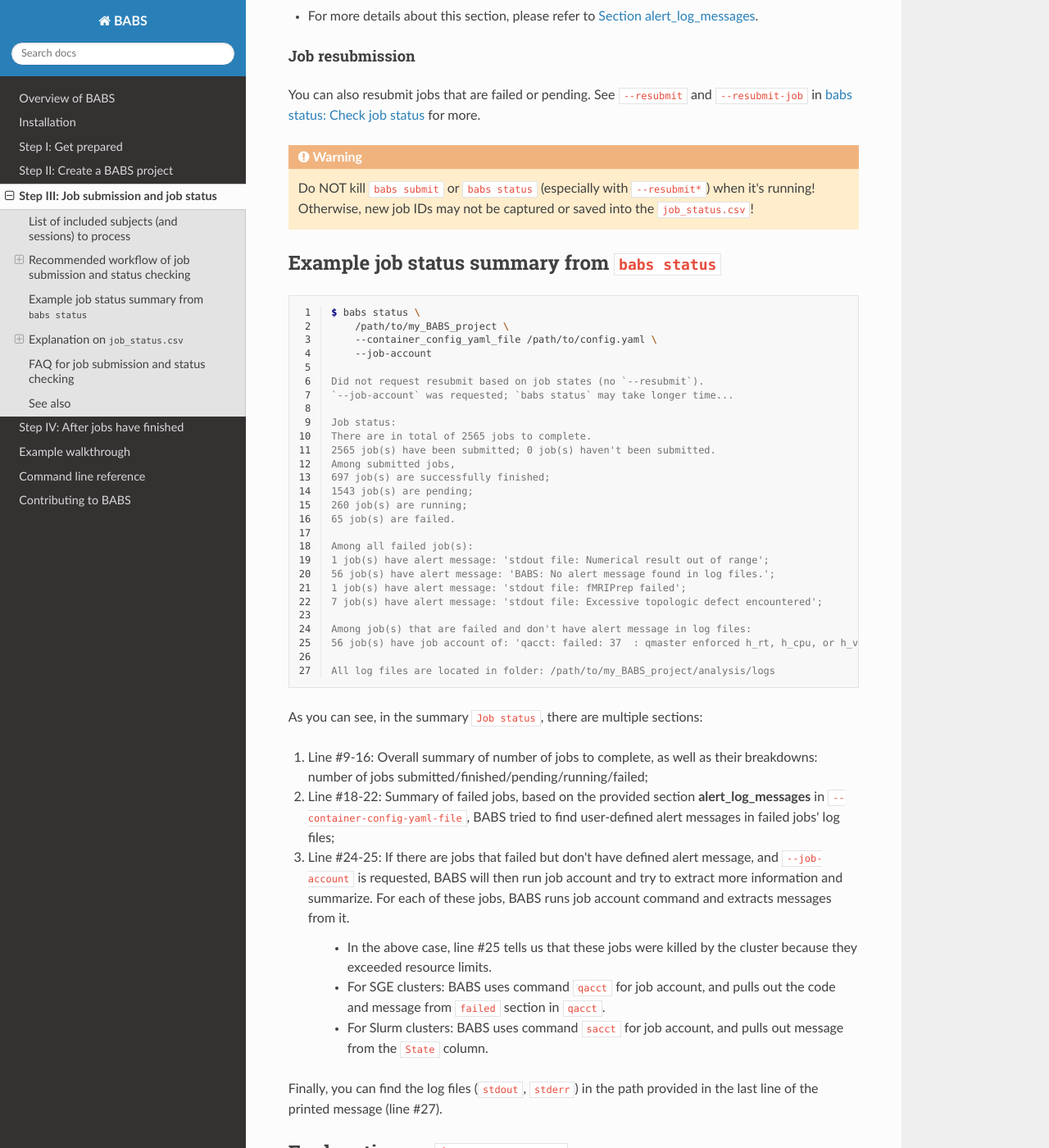
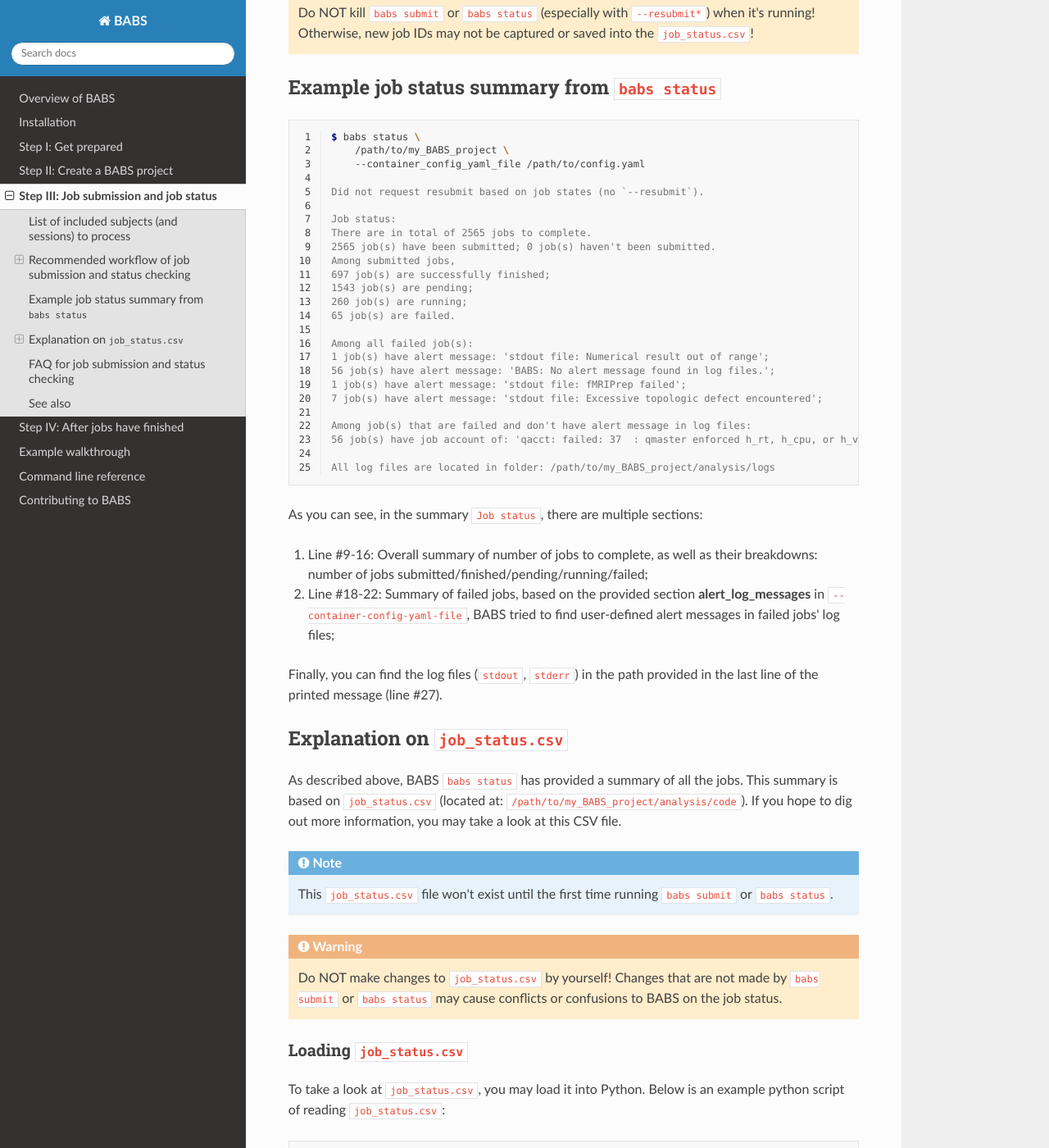
Before and after one commit to PennLINC/babs, a Sphinx documentation site: the page built from docs/jobs.rst, in a window 1280 px wide and 1400 px high, scrolled down 2855 px. Shown: the whole window at 82% size. Built offline with Sphinx 7.4.7 and the Read the Docs theme 3.1.0, drawn with Linux system fonts in a browser that asks for light colours; pages that are not in the unit, such as notebooks, are missing from menus; the version number could not be read and is left out; some of the changed text lies outside the part shown.

Commit message:
Remove job-account.

```diff
--- a/docs/developer_how_to_test.rst
+++ b/docs/developer_how_to_test.rst
@@ -139,7 +139,6 @@
 - [ ] ``babs status --resubmit-job <sub_id/ses_id of a pending job>``
 - [ ] ``babs status --resubmit-job <sub_id/ses_id of a running job>`` --> expect BABS to say not to submit a running job
 - [ ] ``babs status --container-config-yaml-file path/to/config.yaml`` for failed job auditing
-- [ ] ``babs status --container-config-yaml-file path/to/config.yaml --job-account`` for failed job auditing
 
 
 Please check out :ref:`this page <how_to_test_out_babs_status>`
--- a/docs/jobs.rst
+++ b/docs/jobs.rst
@@ -84,17 +84,6 @@
   See :ref:`the section below <setup-section-alert-log-messages>`
   for how to set up this section **alert_log_messages**.
   With the YAML file provided, this may take ~1.5 min for ~2500 jobs.
-* If time allows, and there are failed jobs without alert messages,
-  you may add ``--job-account``::
-
-    babs status \
-        /path/to/my_BABS_project \
-        --container-config-yaml-file /path/to/my_yaml_file.yaml \
-        --job-account
-
-  This will perform job account, thus it may take longer
-  (e.g., ~0.5h for ~250 failed jobs without alert messages;
-  also depending on the speed of the cluster).
 
 
 .. _setup-section-alert-log-messages:
@@ -149,11 +138,9 @@
 
     $ babs status \
         /path/to/my_BABS_project \
-        --container_config_yaml_file /path/to/config.yaml \
-        --job-account
+        --container_config_yaml_file /path/to/config.yaml
 
     Did not request resubmit based on job states (no `--resubmit`).
-    `--job-account` was requested; `babs status` may take longer time...
 
     Job status:
     There are in total of 2565 jobs to complete.
@@ -182,17 +169,6 @@
    as well as their breakdowns: number of jobs submitted/finished/pending/running/failed;
 #. Line #18-22: Summary of failed jobs, based on the provided section **alert_log_messages** in
    ``--container-config-yaml-file``, BABS tried to find user-defined alert messages in failed jobs' log files;
-#. Line #24-25: If there are jobs that failed but don't have defined alert message,
-   and ``--job-account`` is requested, BABS will then run job account
-   and try to extract more information and summarize.
-   For each of these jobs, BABS runs job account command and extracts messages from it.
-
-    * In the above case, line #25 tells us that these jobs were killed by the cluster
-      because they exceeded resource limits.
-    * For SGE clusters: BABS uses command ``qacct`` for job account,
-      and pulls out the code and message from ``failed`` section in ``qacct``.
-    * For Slurm clusters: BABS uses command ``sacct`` for job account,
-      and pulls out message from the ``State`` column.
 
 Finally, you can find the log files (``stdout``, ``stderr``) in the path provided
 in the last line of the printed message (line #27).
@@ -292,16 +268,6 @@
       column ``alert_message`` will be reset to ``np.nan``.
     * If a job hasn't been submitted, or ``--container-config-yaml-file`` was not specified
       in ``babs status``, ``alert_message = np.nan``.
-* ``job_account``: string or ``np.nan``, information extracted by running job account.
-  This is designed for failed jobs that don't have alert message in the log files. More detailed explanation of how and what information is get by BABS can be found in :ref:`example_job_status_summary`. Other details about this column:
-
-    * This column is only updated when ``--job-account`` is requested in ``babs status``
-      but ``--resubmit failed`` is not requested
-    * For other jobs (not failed, or failed jobs but alert messages were found),
-      ``job_account = np.nan``
-    * if ``babs status`` was called again, but without ``--job-account``,
-      the previous round's ``job_account`` column will be kept, unless the job was resubmitted.
-      This is because the job ID did not change, so job account information should not change for a finished job.
 
 
 *******************************************************
@@ -318,18 +284,6 @@
 ..  you may see this. This is because jobs are in atypical states `CF` (configuring).
 ..  Just wait several sec and rerun `babs status`.
 
-Q: In ``job_status.csv``, why column ``alert_message`` is updated every time ``babs status`` is called,
-whereas column ``job_account`` is only updated when ``--job-account`` is called?
-
-A:
-
-    #. ``alert_message`` is got from log files, which are dynamic as the jobs progress;
-       also, ``alert_log_messages`` in the yaml file can also be changed in each ``babs status`` call.
-       On the other hand, only failed jobs have ``job_account`` with actual contents,
-       and job account won't change after a job is finished (though failed).
-    #. Updating ``alert_message`` is quick, whereas running job account
-       (e.g., calling ``qacct`` on SGE clusters) is slow
-
 Q: A job is done (i.e., ``is_done = True`` in ``job_status.csv``),
 but column ``last_line_stdout_file`` is not ``SUCCESS``?
 
```
Also changed, not shown: docs/babs-status.rst (+1 -9 lines), docs/developer_babs_status.rst (+5 -15 lines), docs/walkthrough.rst (+14 -14 lines), 3 other files.
